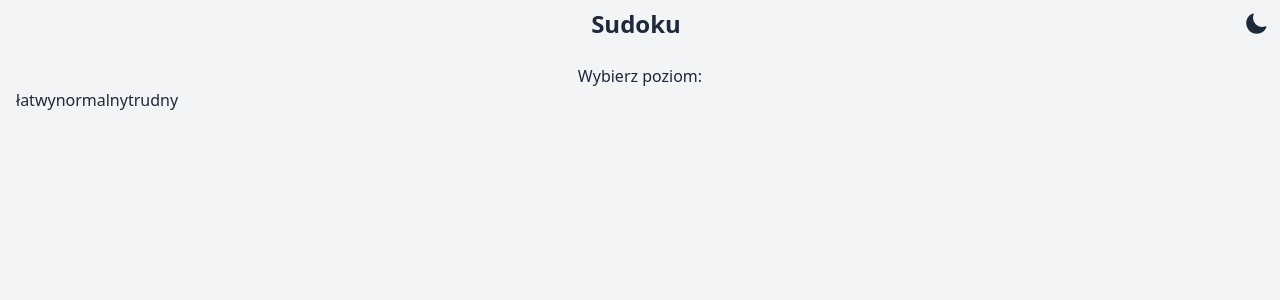
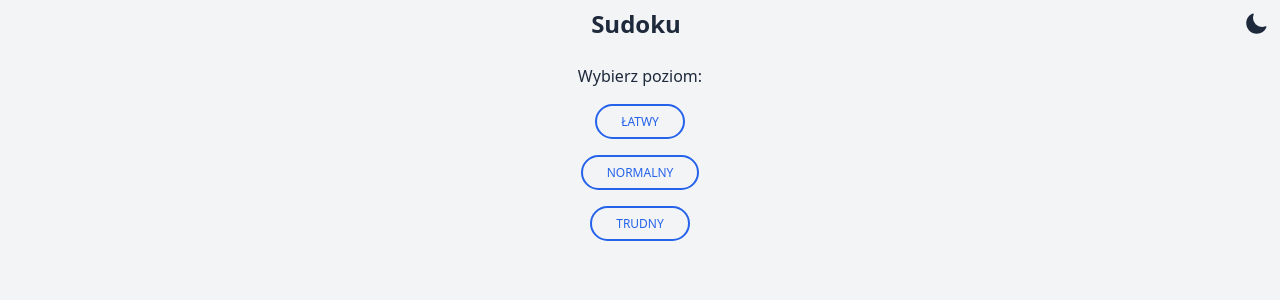
Before and after one commit to EmilM32/vue-sudoku-game, a Vue app: page / in a window 1280 px wide. Shown: the top 300 px of the page. Built offline with nearby package versions, Linux system fonts and the light colour scheme.

Commit message:
add button

```diff
--- /dev/null
+++ b/src/components/BaseButton.vue
@@ -0,0 +1,14 @@
+<script setup lang="ts">
+defineProps<{
+  title: string
+}>()
+</script>
+
+<template>
+  <button
+    type="button"
+    class="inline-block px-6 py-2 border-2 border-blue-600 dark:border-blue-300 dark:text-blue-300 text-blue-600 font-medium text-xs leading-tight uppercase rounded-full hover:bg-black hover:bg-opacity-5 focus:outline-none focus:ring-0 transition duration-150 ease-in-out"
+  >
+    {{ title }}
+  </button>
+</template>
--- /dev/null
+++ b/src/ts/enums/index.ts
@@ -0,0 +1,5 @@
+export enum LevelID {
+  EASY = 'EASY',
+  NORMAL = 'NORMAL',
+  HARD = 'HARD',
+}
--- /dev/null
+++ b/src/ts/interfaces/index.ts
@@ -0,0 +1,6 @@
+import type { LevelID } from '@/ts/enums'
+
+export interface Level {
+  title: string
+  id: LevelID
+}
--- a/src/views/HomeView.vue
+++ b/src/views/HomeView.vue
@@ -1,23 +1,29 @@
 <script setup lang="ts">
 import { useI18n } from 'vue-i18n'
+import { LevelID } from '@/ts/enums'
+import BaseButton from '@/components/BaseButton.vue'
+import type { Level } from '@/ts/interfaces'
 
 const { t } = useI18n()
 
-interface Level {
-  title: string
-}
-
 const availableLevels: Level[] = [
   {
+    id: LevelID.EASY,
     title: t('game.levels.easy'),
   },
   {
+    id: LevelID.NORMAL,
     title: t('game.levels.normal'),
   },
   {
+    id: LevelID.HARD,
     title: t('game.levels.hard'),
   },
 ]
+
+const startGame = (levelId: LevelID) => {
+  console.log(levelId)
+}
 </script>
 
 <template>
@@ -26,8 +32,13 @@ const availableLevels: Level[] = [
       {{ t('game.chooseLevel') }}:
     </span>
 
-    <button v-for="level in availableLevels" :key="level.title">
-      {{ level.title }}
-    </button>
+    <div class="flex flex-col gap-4 mt-4 items-center">
+      <BaseButton
+        v-for="level in availableLevels"
+        :key="level.id"
+        :title="level.title"
+        @click="startGame(level.id)"
+      />
+    </div>
   </main>
 </template>
```
